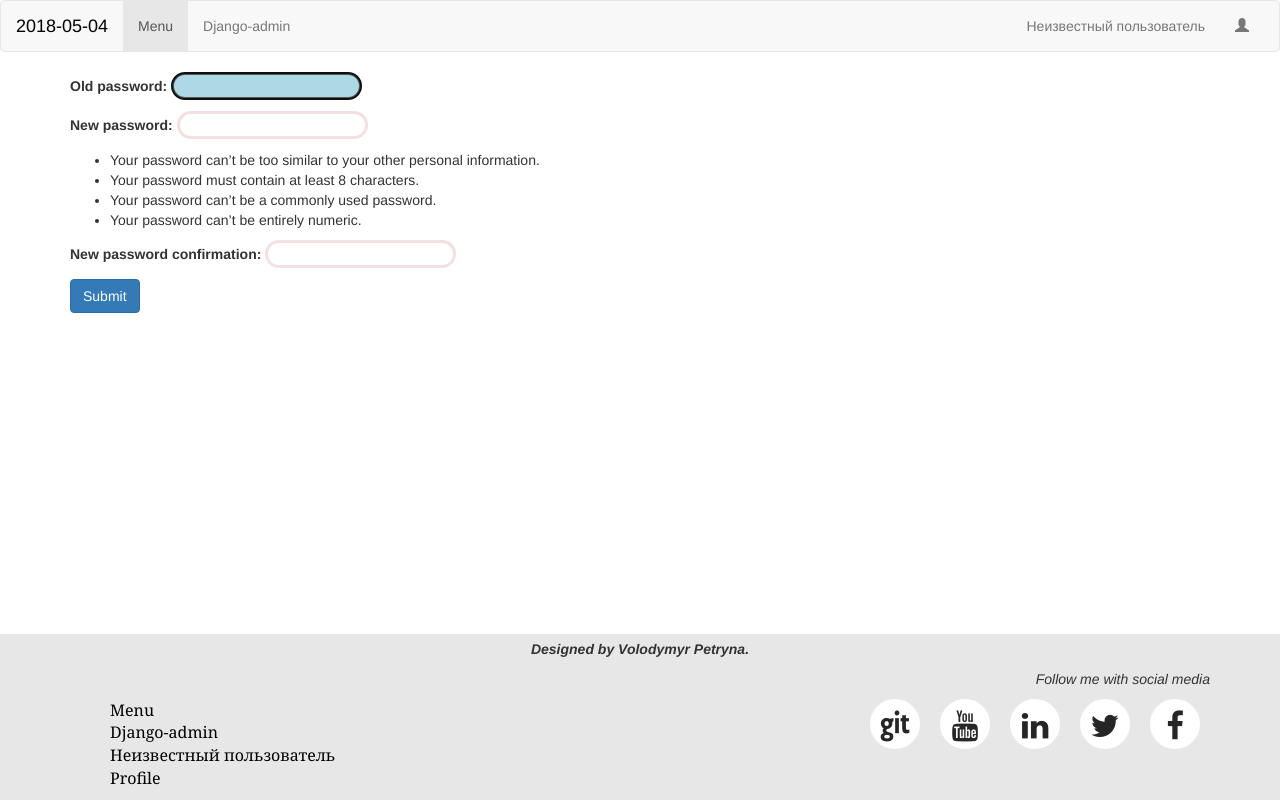
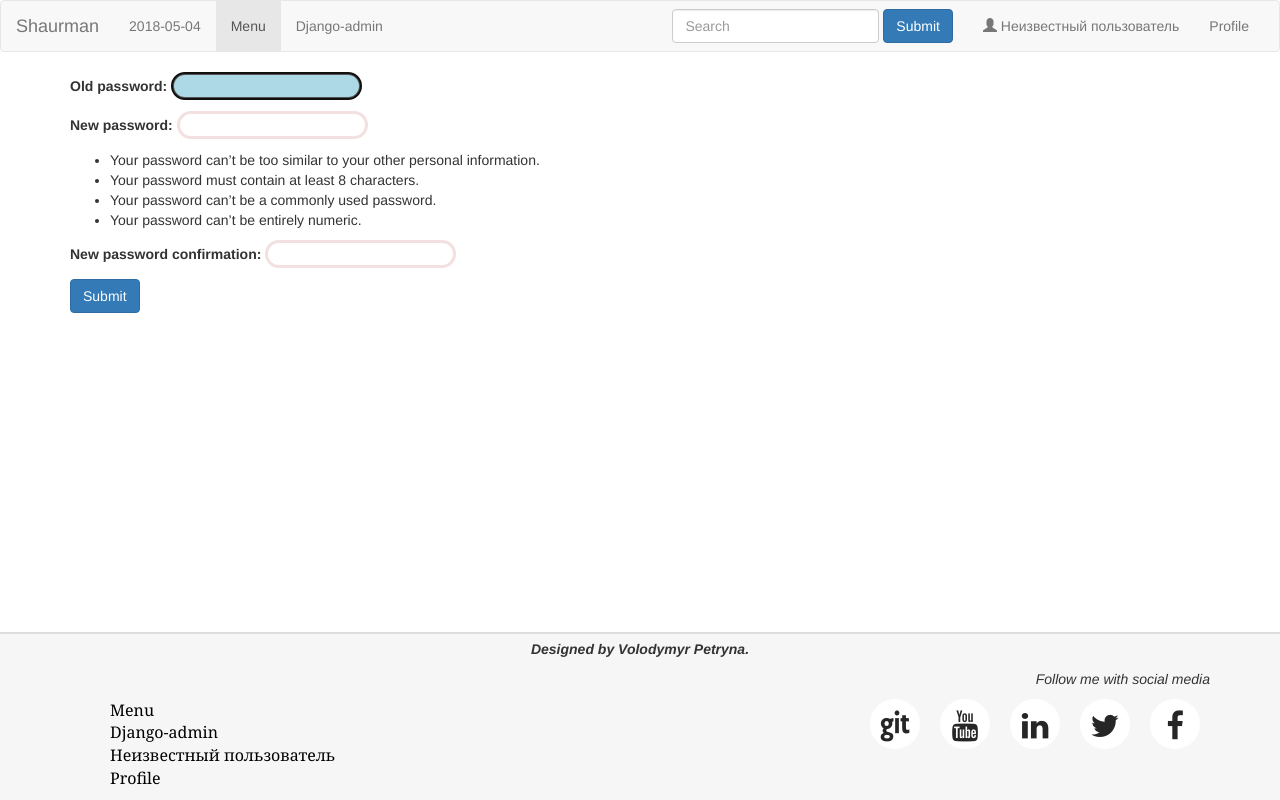
Before and after one commit to vova1995/Django_project, a Django app: a page that uses mysite/templates/base.html in a window 1280 px wide. Run offline with Django 3.2, Linux system fonts and the light colour scheme; some libraries are stand-ins or nearby versions.

```diff
--- a/mysite/catalog/templates/catalog/catalog.html
+++ b/mysite/catalog/templates/catalog/catalog.html
@@ -24,7 +24,7 @@
     	{% for item in catalog %}
       <tr>
         <td><a style="color: black;" href="{% url 'catalog:detail' item.id %}">{{item.name}}</a></td>
-        <td>{{item.place}}</td>
+        <td><a style="color: black; text-decoration: none;" href="/home">{{item.place}}</a></td>
         <td class="word-spacing"S>{{item.price}} <a class="black" href="#"><span class="glyphicon glyphicon-plus"></span></a></td>
       </tr>
       	{% endfor %}
--- a/mysite/static/css/styles.css
+++ b/mysite/static/css/styles.css
@@ -78,6 +78,24 @@ span.helptext {
 
 
 /*base.html*/
+nav div.container-fluid div.navbar-header a:hover{
+	color: #06a1ea;
+}
+
+nav div.collapse.navbar-collapse a:hover{
+	color: #06a1ea;
+}
+
+nav div.container-fluid div.navbar-header li.active a:hover{
+	color: #06a1ea;
+}
+
+nav ul li a:hover{
+	text-decoration: none;
+    color: #06a1ea;
+
+}
+
 footer div.col-sm-6 ul li a{
 	color: black;
 	font-family: Georgia, 'Times New Roman', Times, serif;
--- a/mysite/templates/base.html
+++ b/mysite/templates/base.html
@@ -34,10 +34,13 @@
         <span class="icon-bar"></span>
         <span class="icon-bar"></span>
       </button>
-      <a class="navbar-brand" href="/home"><span id="time" title="This is current date" style="color: black;"></span></a>
+        <a class="navbar-brand" href="/home">Shaurman</a>
+
+<!--       <a class="navbar-brand" href="/home"><span id="time" title="This is current date" style="color: black;"></span></a> -->
       <ul class="nav navbar-nav navbar-left">
+        <li><a href="/home"><span id="time" title="This is current date"></span></a></li>
         <li class="active"><a href="/catalog">Menu</a></li>
-        <li ><a class="admin_style" href="/admin">Django-admin</a></li>
+        <li><a class="admin_style" href="/admin">Django-admin</a></li>
     </div>
       <script>
         var d = new Date();
@@ -46,9 +49,15 @@
     <!-- Collect the nav links, forms, and other content for toggling -->
     <div class="collapse navbar-collapse" id="bs-example-navbar-collapse-1">
       <ul class="nav navbar-nav navbar-right">
-        <li><a href="/register">Неизвестный пользователь</a></li>
-        <li><a href="/profile"><span class="glyphicon glyphicon-user"></span></a></li>
+        <li><a href="/register"><span class="glyphicon glyphicon-user"></span> Неизвестный пользователь</a></li>
+        <li><a href="/profile">Profile</a></li>
       </ul>
+          <form class="navbar-form navbar-right" action="#">
+      <div class="form-group">
+        <input type="text" class="form-control" placeholder="Search">
+      </div>
+      <button type="submit" class="btn btn-primary">Submit</button>
+    </form>
     </div><!-- /.navbar-collapse -->
   </div><!-- /.container-fluid -->
 </nav>
@@ -56,7 +65,7 @@
 
     {% block content %}{% endblock %}
 <!-- In order to attach footer to the bottom i added bootstrap class footer navbar-fixed-bottom -->
-    <footer style="background-color:  #e7e7e7;" class="footer navbar-fixed-bottom">
+    <footer style="background-color:  #e7e7e761; border-top: 2px solid #ddd;" class="footer navbar-fixed-bottom">
       <div class="container">
         <p style="font-style: oblique; margin-top: 5px;" class="text-center"><b>Designed by Volodymyr Petryna.</b></p>
         <p style="font-style: oblique;" class="text-right">Follow me with social media</p>
```
Also changed, not shown: mysite/mysite/settings.py (+10 -1 lines), README.md, mysite/db.sqlite3, 3 other files.
